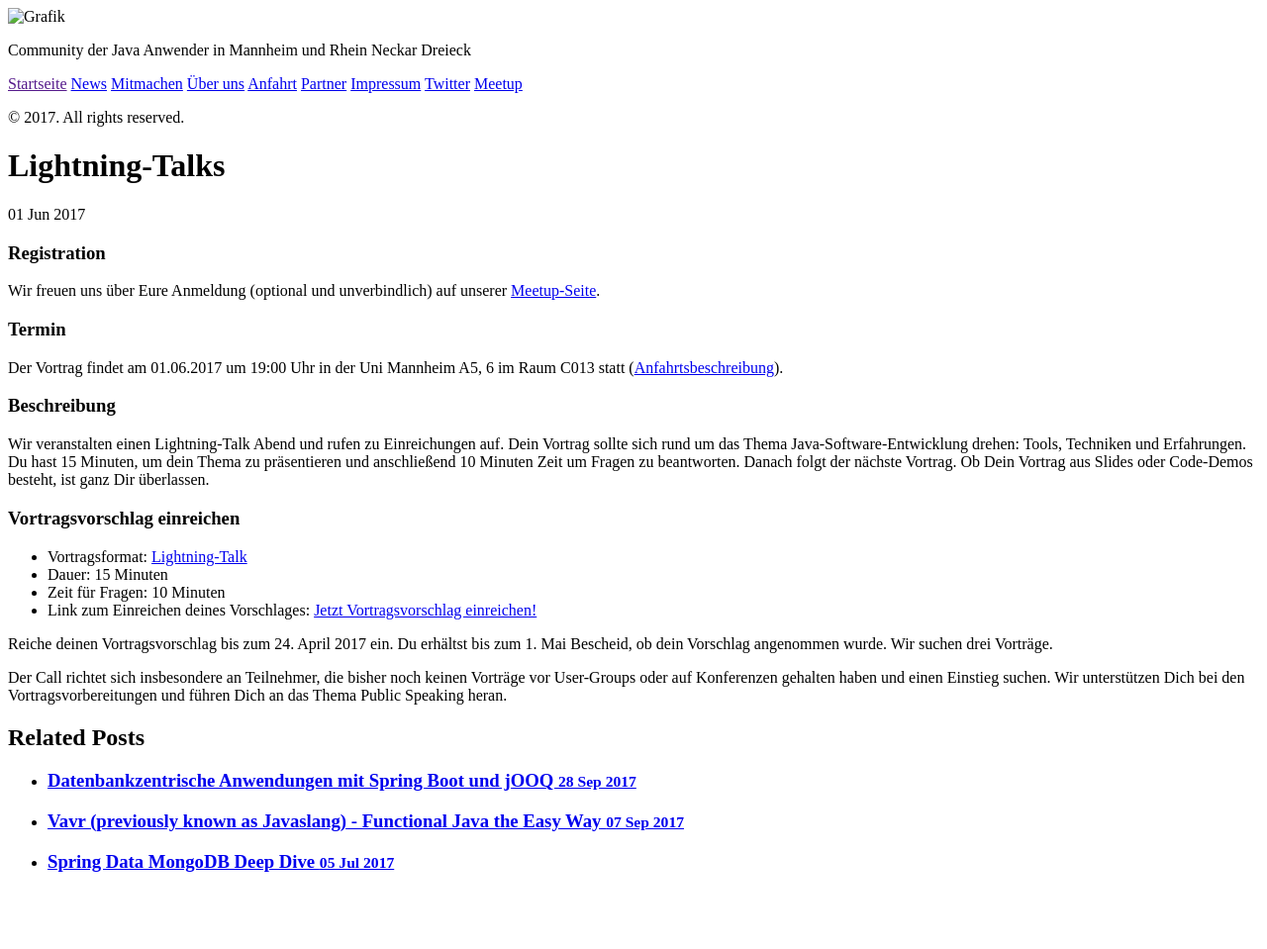
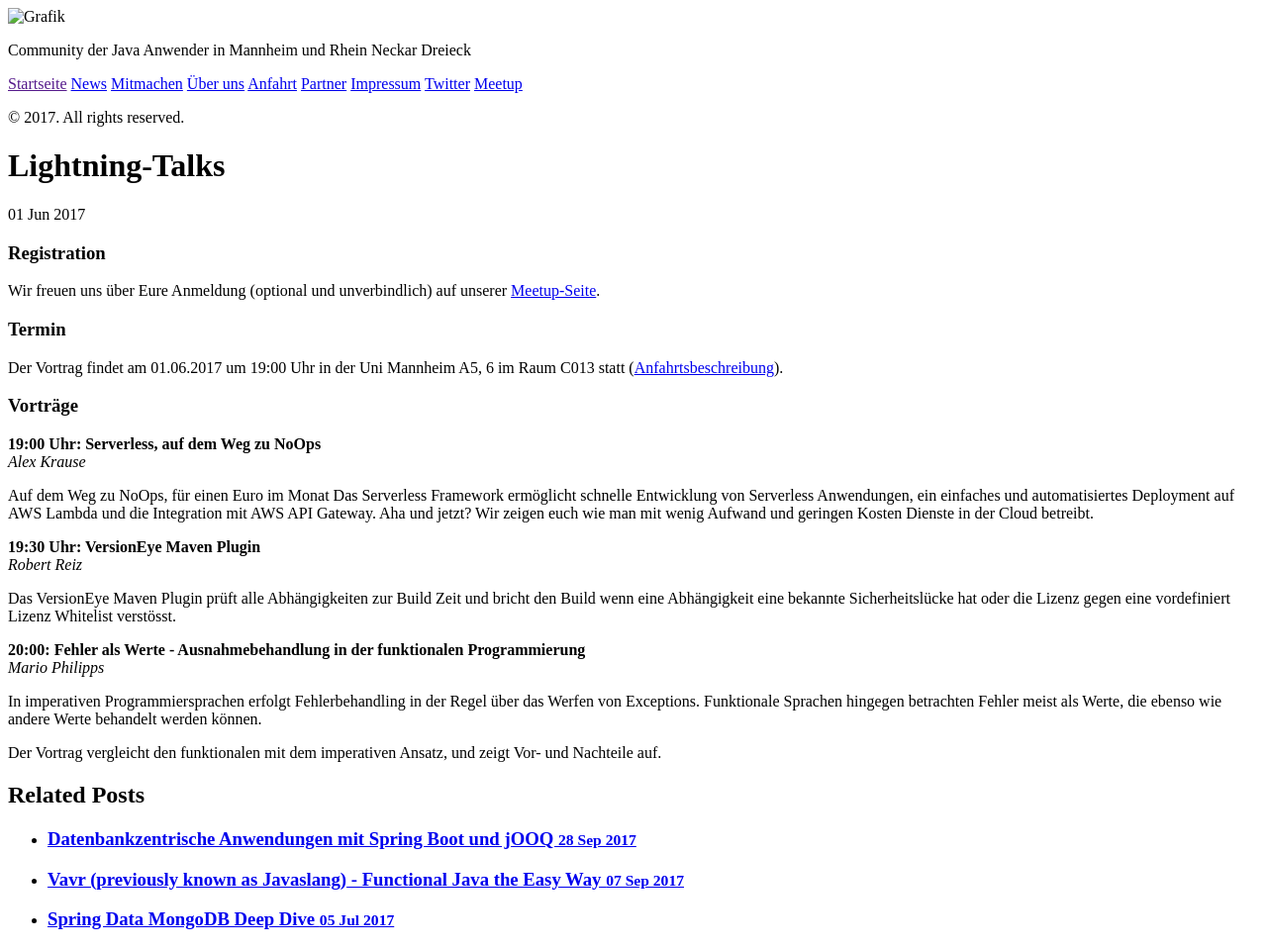
Before and after one commit to majug/majug.github.io, a Jekyll site: the page built from _posts/2017-06-01-lightning-talks.md, in a window 1280 px wide. Shown: the whole page at 99% size. Built offline with Jekyll 4.4.1, drawn with Linux system fonts in a browser that asks for light colours; before the commit the page ends 901 px from its top, so only the background shows below that.

Commit message:
Add Lightningtalks schedule

```diff
--- a/_posts/2017-06-01-lightning-talks.md
+++ b/_posts/2017-06-01-lightning-talks.md
@@ -1,7 +1,7 @@
 ---
 layout: post
 title: 'Lightning-Talks'
-speaker: 'diverse'
+speaker: 'Alex Krause, Robert Reiz und Mario Philipps'
 state: startpage
 ---
 
@@ -13,17 +13,21 @@ Wir freuen uns über Eure Anmeldung (optional und unverbindlich) auf unserer [Me
 
 Der Vortrag findet am 01.06.2017 um 19:00 Uhr in der Uni Mannheim A5, 6 im Raum C013 statt ([Anfahrtsbeschreibung](/getting-there)).
 
-### Beschreibung
+### Vorträge
 
-Wir veranstalten einen Lightning-Talk Abend und rufen zu Einreichungen auf. Dein Vortrag sollte sich rund um das Thema Java-Software-Entwicklung drehen: Tools, Techniken und Erfahrungen. Du hast 15 Minuten, um dein Thema zu präsentieren und anschließend 10 Minuten Zeit um Fragen zu beantworten. Danach folgt der nächste Vortrag. Ob Dein Vortrag aus Slides oder Code-Demos besteht, ist ganz Dir überlassen.
+**19:00 Uhr: Serverless, auf dem Weg zu NoOps**<br>
+_Alex Krause_
 
-### Vortragsvorschlag einreichen
+Auf dem Weg zu NoOps, für einen Euro im Monat Das Serverless Framework ermöglicht schnelle Entwicklung von Serverless Anwendungen, ein einfaches und automatisiertes Deployment auf AWS Lambda und die Integration mit AWS API Gateway. Aha und jetzt? Wir zeigen euch wie man mit wenig Aufwand und geringen Kosten Dienste in der Cloud betreibt.
 
-* Vortragsformat: [Lightning-Talk](https://de.wikipedia.org/wiki/Lightning_Talk)
-* Dauer: 15 Minuten
-* Zeit für Fragen: 10 Minuten
-* Link zum Einreichen deines Vorschlages: [Jetzt Vortragsvorschlag einreichen!](https://goo.gl/forms/ewRf5SwBCyyGMnHE3)
+**19:30 Uhr: VersionEye Maven Plugin**<br>
+_Robert Reiz_
 
-Reiche deinen Vortragsvorschlag bis zum 24. April 2017 ein. Du erhältst bis zum 1. Mai Bescheid, ob dein Vorschlag angenommen wurde. Wir suchen drei Vorträge.
+Das VersionEye Maven Plugin prüft alle Abhängigkeiten zur Build Zeit und bricht den Build wenn eine Abhängigkeit eine bekannte Sicherheitslücke hat oder die Lizenz gegen eine vordefiniert Lizenz Whitelist verstösst.
 
-Der Call richtet sich insbesondere an Teilnehmer, die bisher noch keinen Vorträge vor User-Groups oder auf Konferenzen gehalten haben und einen Einstieg suchen. Wir unterstützen Dich bei den Vortragsvorbereitungen und führen Dich an das Thema Public Speaking heran.
+**20:00: Fehler als Werte - Ausnahmebehandlung in der funktionalen Programmierung**<br>
+_Mario Philipps_
+
+In imperativen Programmiersprachen erfolgt Fehlerbehandling in der Regel über das Werfen von Exceptions. Funktionale Sprachen hingegen betrachten Fehler meist als Werte, die ebenso wie andere Werte behandelt werden können.
+
+Der Vortrag vergleicht den funktionalen mit dem imperativen Ansatz, und zeigt Vor- und Nachteile auf.
```
